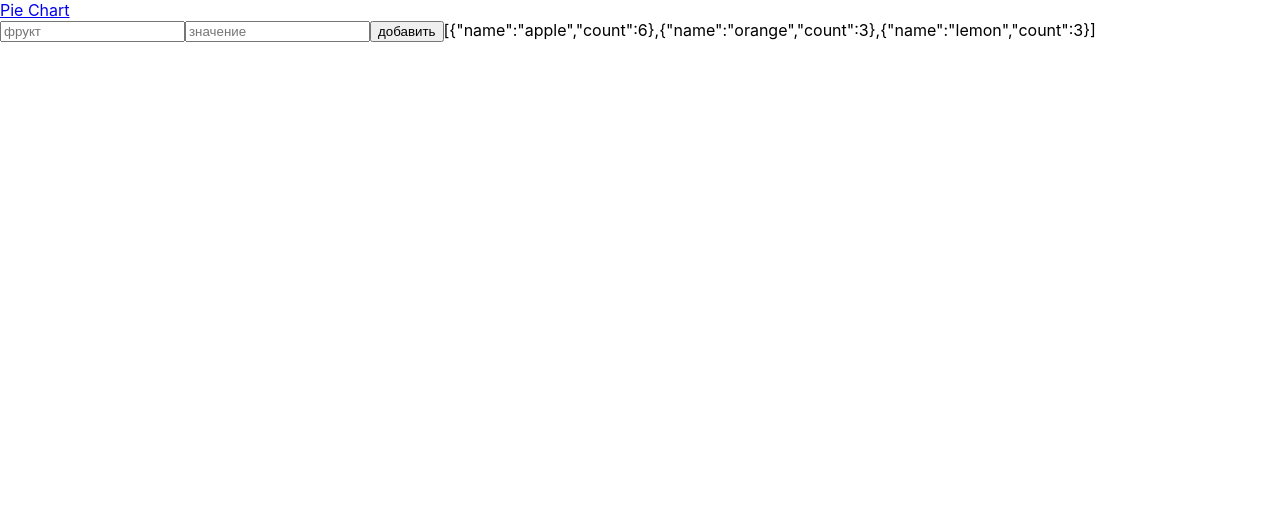
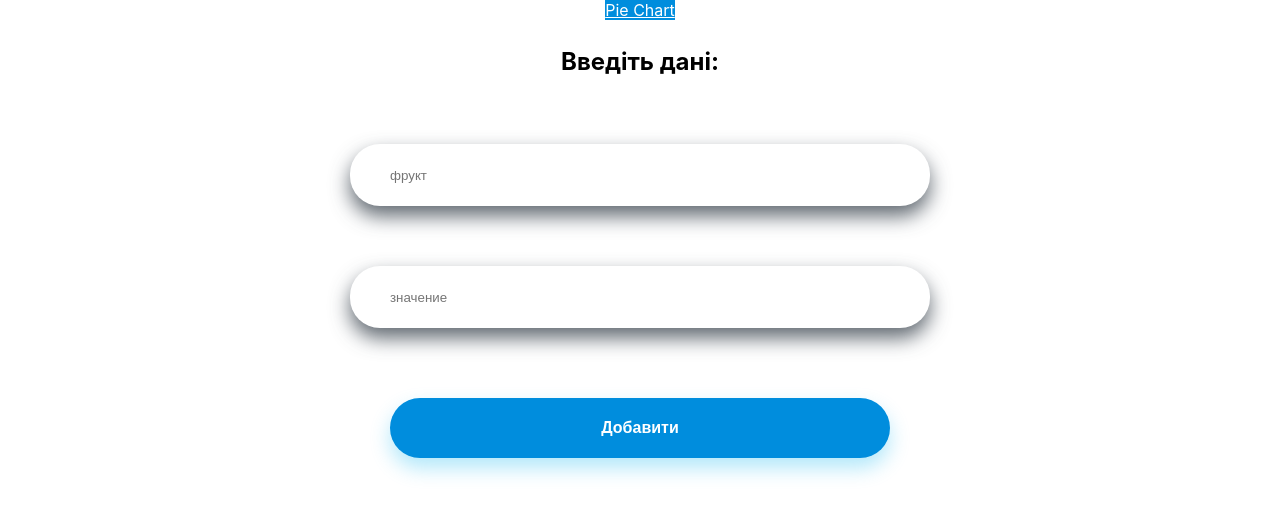
Before and after one commit to surmasb1/pieChart, a React (Create React App) app: page / in a window 1280 px wide. Shown: the top 516 px of the page. Built offline with nearby package versions, Linux system fonts and the light colour scheme.

Commit message:
5 commit

```diff
--- /dev/null
+++ b/src/component/form/form.css
@@ -0,0 +1,58 @@
+.infoappl{
+    font-style: normal;
+    font-weight: bold;
+    font-size: 24px;
+    line-height: 36px;
+}
+.nameAppl{
+    margin-top: 40px;
+    width: 500px;
+    height: 60px;
+    margin-bottom: 20px;
+
+    border: none;
+    outline: none;
+    padding: 1px 40px;
+    background: #FFFFFF;
+    box-shadow: 0 10px 20px rgba(57, 67, 77, 0.8);
+    border-radius: 30px;
+}
+
+.button{
+    margin-top: 50px;
+    background: #008DDD;
+    box-shadow: 0 10px 20px rgba(0, 179, 239, 0.3);
+    border-radius: 30px;
+    width: 500px;
+    height: 60px;
+    border: none;
+    outline: none;
+    text-align: center;
+    color: white;
+    font-size: 16px;
+    font-weight: 700;
+
+}
+
+.gtt{
+
+    display: flex;
+    flex-direction: column;
+    align-items: center;
+    justify-content: center;
+    margin: 0 auto;
+    width:560px;
+
+}
+
+.button1{
+    margin-top: 50px;
+    background: #008DDD;
+    width: 500px;
+    height: 60px;
+    border: none;
+    outline: none;
+    color: white;
+    font-size: 16px;
+
+}
--- a/src/component/form/form.js
+++ b/src/component/form/form.js
@@ -1,37 +1,37 @@
 import React, {useContext, useRef} from 'react';
 import {NavLink} from "react-router-dom";
 import {FruitContext} from "../../App";
-
+import './form.css'
 
 function Form (){
     const fruitRef = useRef(null)
     const countRef = useRef(null)
 
-    const handleclick = ()=>{
+    const handleClick = ()=>{
         const body = {
             name:fruitRef.current.value,
             count: Number(countRef.current.value)
         }
-        console.log(body)
          dispatch({type:'add', payload:body})
+        fruitRef.current.value=''
+        countRef.current.value=''
     }
 
-
-    const {state, dispatch} = useContext(FruitContext);
+    const { dispatch} = useContext(FruitContext);
     return(
-        <div>
+        <div className='gtt'>
             <div>
-                <NavLink  to="/piechart" >Pie Chart</NavLink>
-
+                <NavLink className='button1' to="/piechart" >Pie Chart</NavLink>
             </div>
-
-            <input ref={fruitRef} type="text" placeholder='фрукт'/>
-            <input ref={countRef} type="number" min={0} placeholder='значение'/>
-            <button onClick={handleclick}>добавить</button>
-
-            {JSON.stringify(state.fruit)}
-        </div>
+            <h3 className='infoappl'>Введіть дані:</h3>
+            <div>
+                <input className='nameAppl' ref={fruitRef} type="text" placeholder='фрукт'/>
+            </div>
+            <div>
+                <input className='nameAppl' ref={countRef} type="number" min={0} placeholder='значение'/>
+            </div>
+            <button className='button' onClick={handleClick}>Добавити</button>
+       </div>
     )
-
 }
 export default Form
```
Also changed, not shown: src/component/PieChart/PieChart.js (+3 -5 lines).
